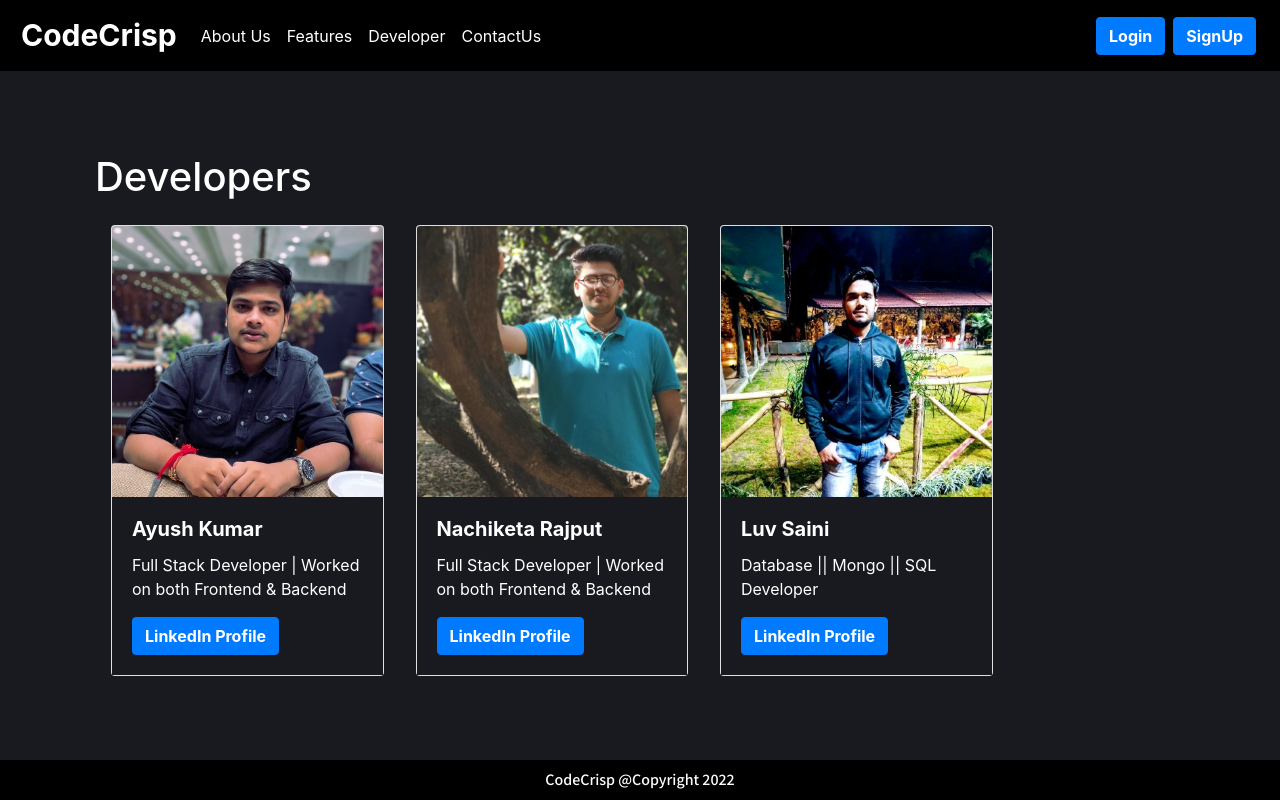
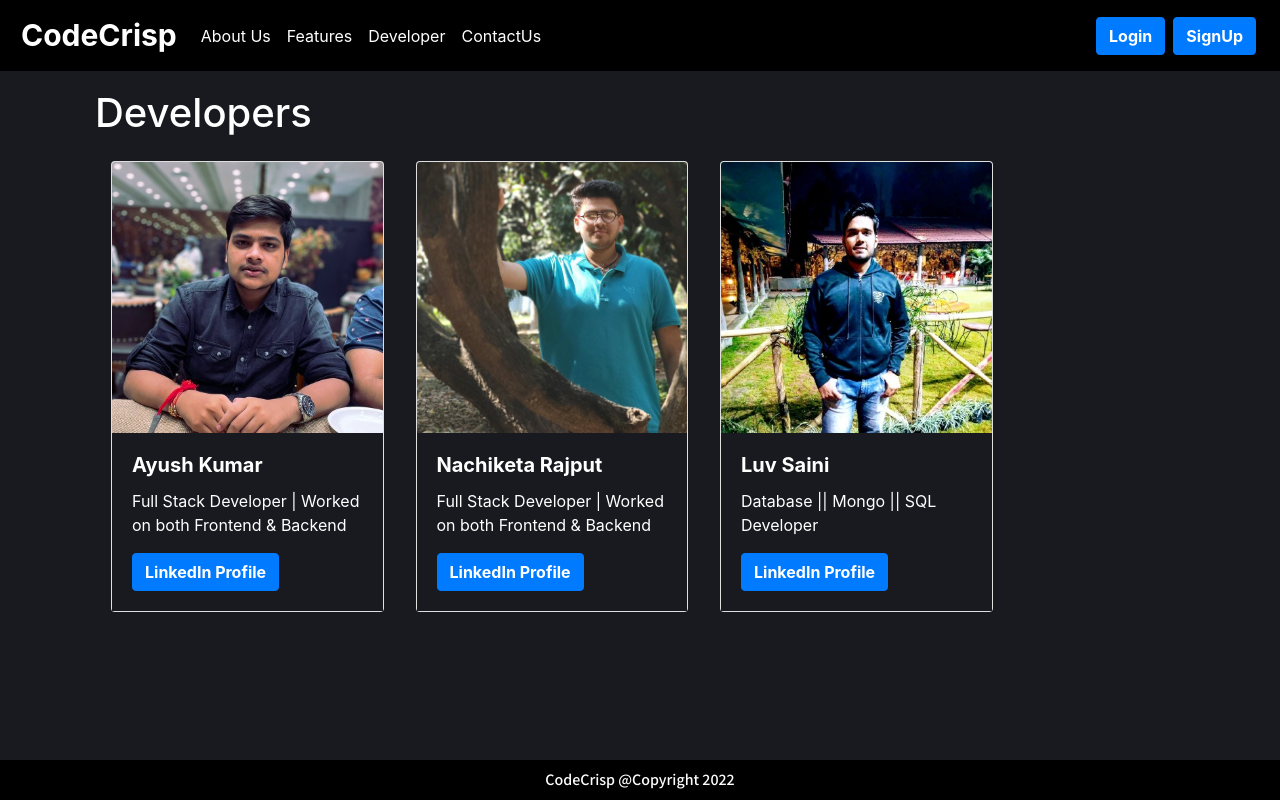
Before and after one commit to nachiketa123/CodeCrisp, a React (Create React App) app in the folder codecrisp-frontend/: page /developers in a window 1280 px wide. Built offline with nearby package versions, Linux system fonts and the light colour scheme; no server answers; a web font is replaced by a local one.

Commit message:
Header back to its original place as previous change did not worked + minor changes in css + minor change in <a> to <Link>

```diff
--- a/codecrisp-frontend/src/App.js
+++ b/codecrisp-frontend/src/App.js
@@ -37,10 +37,6 @@ function App() {
       <Provider store={myStore}>
 
         <BrowserRouter>
-          <div className='app-container'>
-            <div className='header'>
-                  <Header />
-            </div>
             <Routes>
               <Route path='*' element={<HomePage />} />
               <Route path='/' element={<PrivateRoutes component={HomeUser} />} />
@@ -48,7 +44,6 @@ function App() {
               <Route path='/userProfile/*' element={<PrivateRoutes component={UserProfileComponent} />} />
 
             </Routes>
-          </div>
 
         </BrowserRouter>
 
--- a/codecrisp-frontend/src/component/HomePage/HeaderHome.js
+++ b/codecrisp-frontend/src/component/HomePage/HeaderHome.js
@@ -8,12 +8,11 @@ function HeaderHome() {
         <div>
 
             <nav className="navbar navbar-expand-lg">
-                <Link to='/'>
-                    <a className="navbar-brand" href="#"
+                <Link to='/' className="navbar-brand"
                         style={{ fontSize: "30px", marginLeft: "5px" }}
-                    >CodeCrisp</a>
+                    >CodeCrisp</Link>
 
-                </Link>
+
                 <button className="navbar-toggler" type="button" data-toggle="collapse" data-target="#navbarNavAltMarkup" aria-controls="navbarNavAltMarkup" aria-expanded="false" aria-label="Toggle navigation">
                     <span className="navbar-toggler-icon">
                     </span>
--- a/codecrisp-frontend/src/component/HomeUser.js
+++ b/codecrisp-frontend/src/component/HomeUser.js
@@ -17,7 +17,9 @@ function HomeUser(props) {
 
     return (
         <div className='app-container'>
-
+            <div className='header'>
+                  <Header />
+            </div>
             <div className='feed-body'>
                 <div className='chat-box'>
                     <ChatBox />
--- a/codecrisp-frontend/src/component/post-component/Post-box.css
+++ b/codecrisp-frontend/src/component/post-component/Post-box.css
@@ -8,7 +8,7 @@
     flex-direction: column;
     border-radius: 0.5em;
     margin: 0 auto;
-    margin-top: 5px;
+    margin-top: 10px;
     padding: 10px;
     justify-content:  space-between;
     border: 1px solid white;
```
